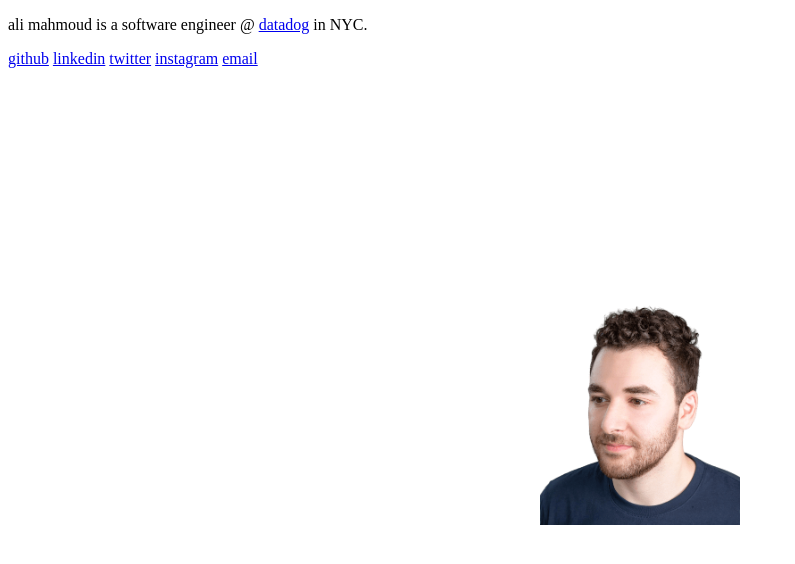
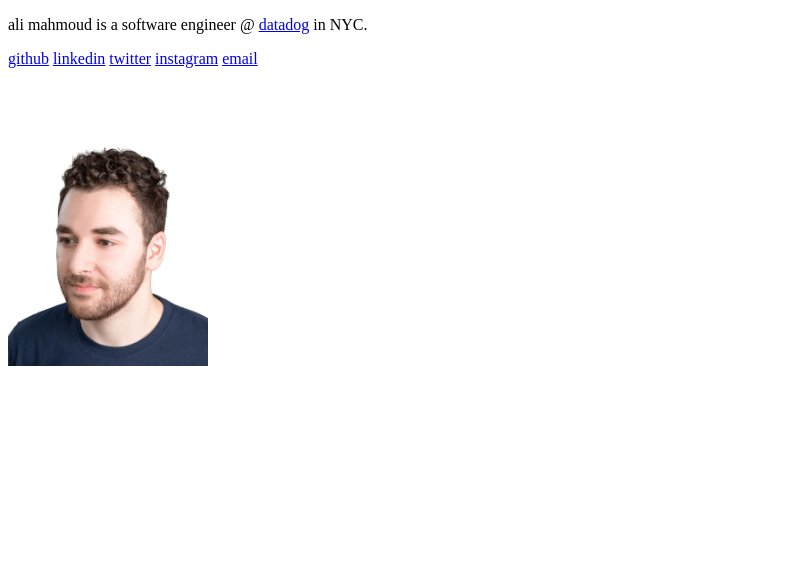
Before and after one commit to babbins/alimahmoud.me, an Eleventy site: page index.html in a window 1280 px wide. Shown: the whole page, without its empty margins (0-795 px from the left). Built offline with nearby package versions, Linux system fonts and the light colour scheme; Eleventy itself is replaced by a stand-in of ours; files that its build step writes are made by us from their sources.

Commit message:
add viewport meta tag, restyle image

```diff
--- a/css/style.css
+++ b/css/style.css
@@ -2,7 +2,5 @@
   display: block;
   width: 200px;
   height: 250px;
-  position: fixed;
-  top: calc(50% - 125px);
-  left: calc(50% - 100px);
+  margin-top: 48px;
 }
--- a/index.html
+++ b/index.html
@@ -1,6 +1,7 @@
 <!DOCTYPE html>
 <html>
   <head>
+    <meta name="viewport" content="width=device-width, initial-scale=1">
     <title>Ali Mahmoud</title>
     <link rel="stylesheet" href="css/style.css" />
   </head>
--- a/js/headSpin.js
+++ b/js/headSpin.js
@@ -4,7 +4,6 @@ function rotateImg(e) {
   let mouseX, mouseY;
 
   if (e.targetTouches && e.targetTouches[0]) {
-    e.preventDefault();
     e = e.targetTouches[0];
     mouseX = e.pageX;
     mouseY = e.pageY;
```
